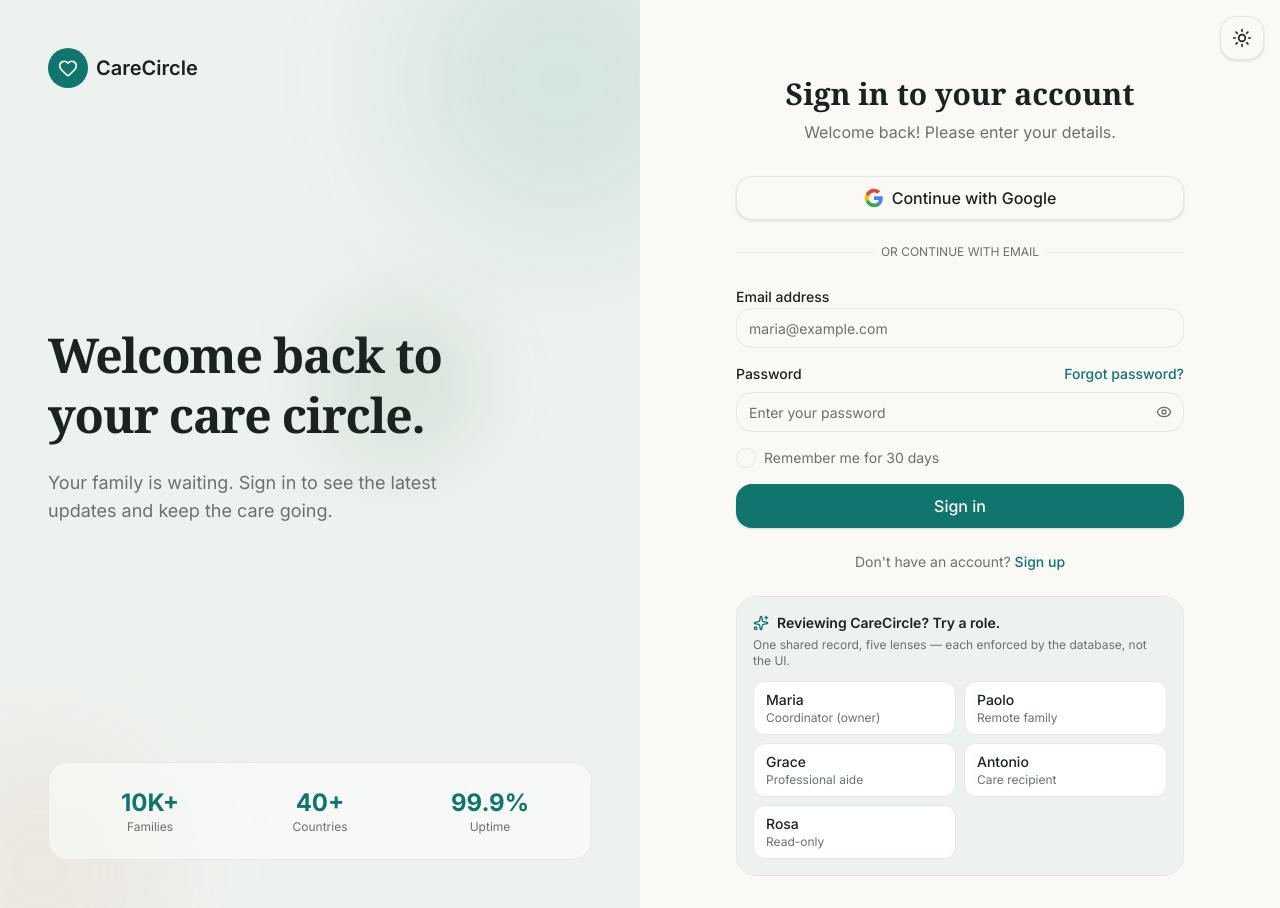
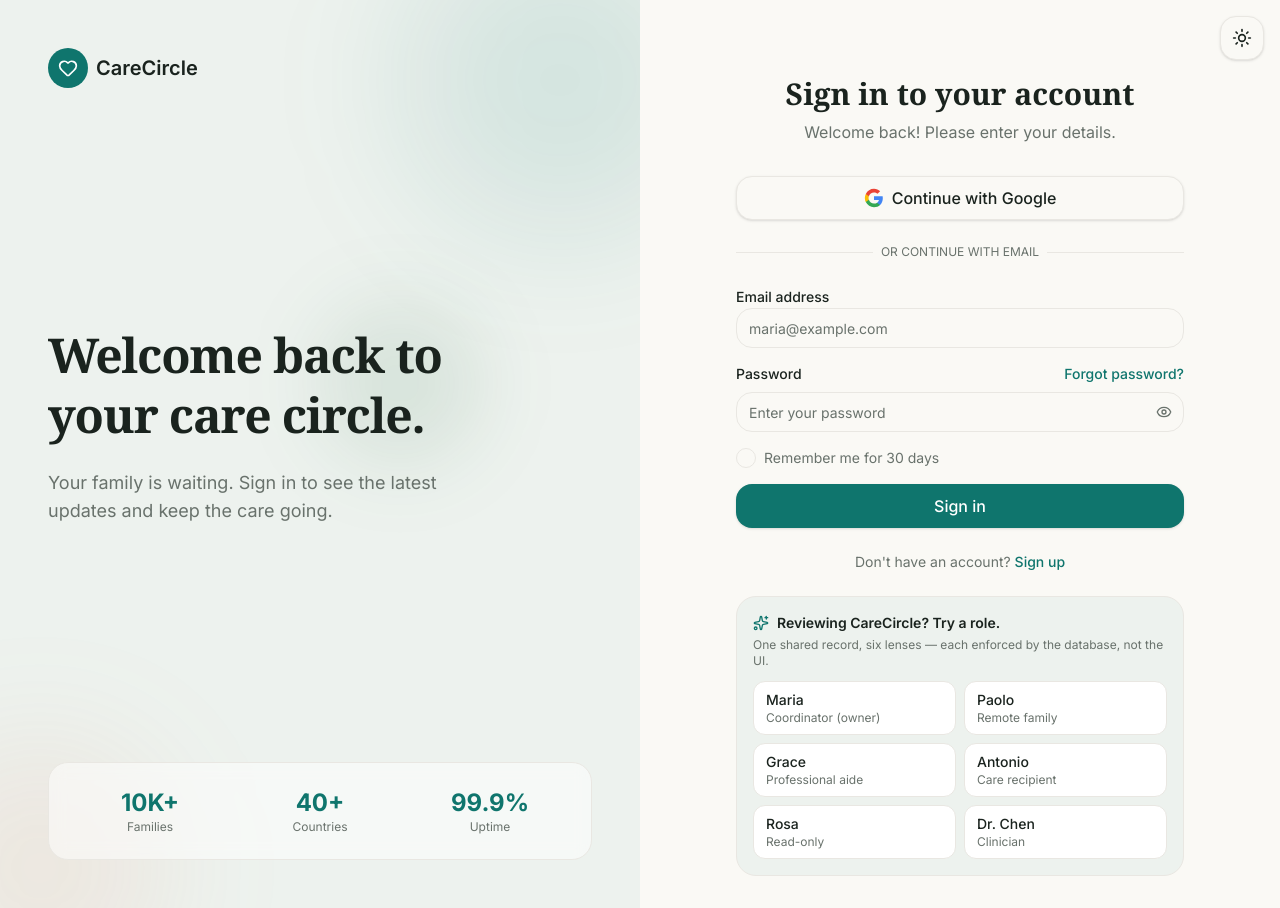
Before and after one commit to rogerjeasy/carecircle, a Next.js app: page /sign-in in a window 1280 px wide. Built offline with nearby package versions, Linux system fonts and the light colour scheme; no server answers.

Commit message:
auth demo accounts

```diff
--- a/src/components/auth/demo-accounts.tsx
+++ b/src/components/auth/demo-accounts.tsx
@@ -10,7 +10,8 @@
  * One-click demo sign-in for judges/reviewers — rendered ONLY when the deployment opts in via
  * NEXT_PUBLIC_DEMO_MODE=1 (the flag is inlined at build time, so production-for-real builds simply
  * don't contain this UI). Each button signs in as one seeded persona so a reviewer can experience
- * every role lens — coordinator, remote family, aide, the care recipient, read-only — in seconds.
+ * every role lens — coordinator, remote family, aide, the care recipient, read-only, clinician —
+ * in seconds.
  *
  * Security note: this is a convenience wrapper around the SAME credentials flow as the form above
  * it (server action → Auth.js → scrypt hash check). It grants nothing the form wouldn't.
@@ -23,6 +24,7 @@
   { email: "grace@carecircle.demo", name: "Grace", lens: "Professional aide" },
   { email: "antonio@carecircle.demo", name: "Antonio", lens: "Care recipient" },
   { email: "rosa@carecircle.demo", name: "Rosa", lens: "Read-only" },
+  { email: "chen@carecircle.demo", name: "Dr. Chen", lens: "Clinician" },
 ];
 
 export function DemoAccountsPanel() {
@@ -54,7 +56,7 @@
         <p className="text-sm font-semibold">Reviewing CareCircle? Try a role.</p>
       </div>
       <p className="mt-1 text-xs text-muted-foreground">
-        One shared record, five lenses — each enforced by the database, not the UI.
+        One shared record, six lenses — each enforced by the database, not the UI.
       </p>
       <div className="mt-3 grid grid-cols-1 gap-2 sm:grid-cols-2">
         {PERSONAS.map((p) => (
```
